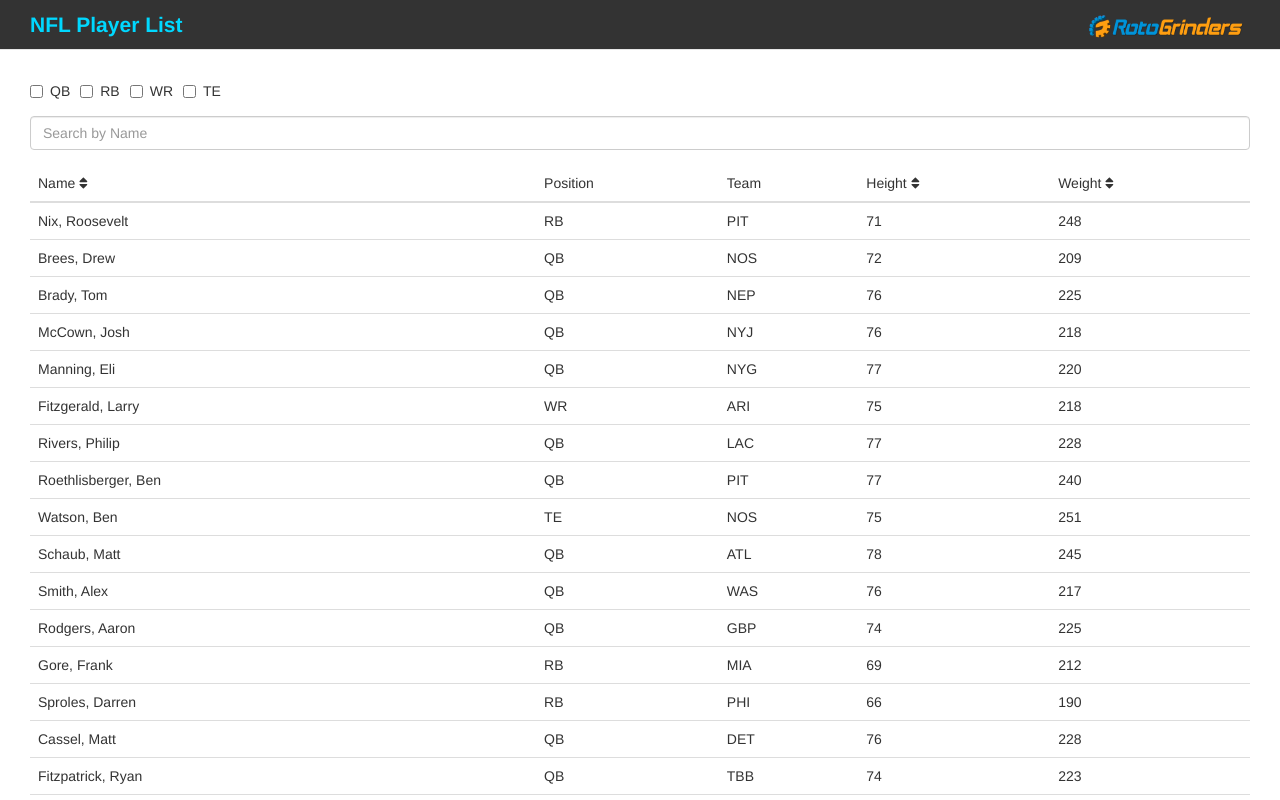
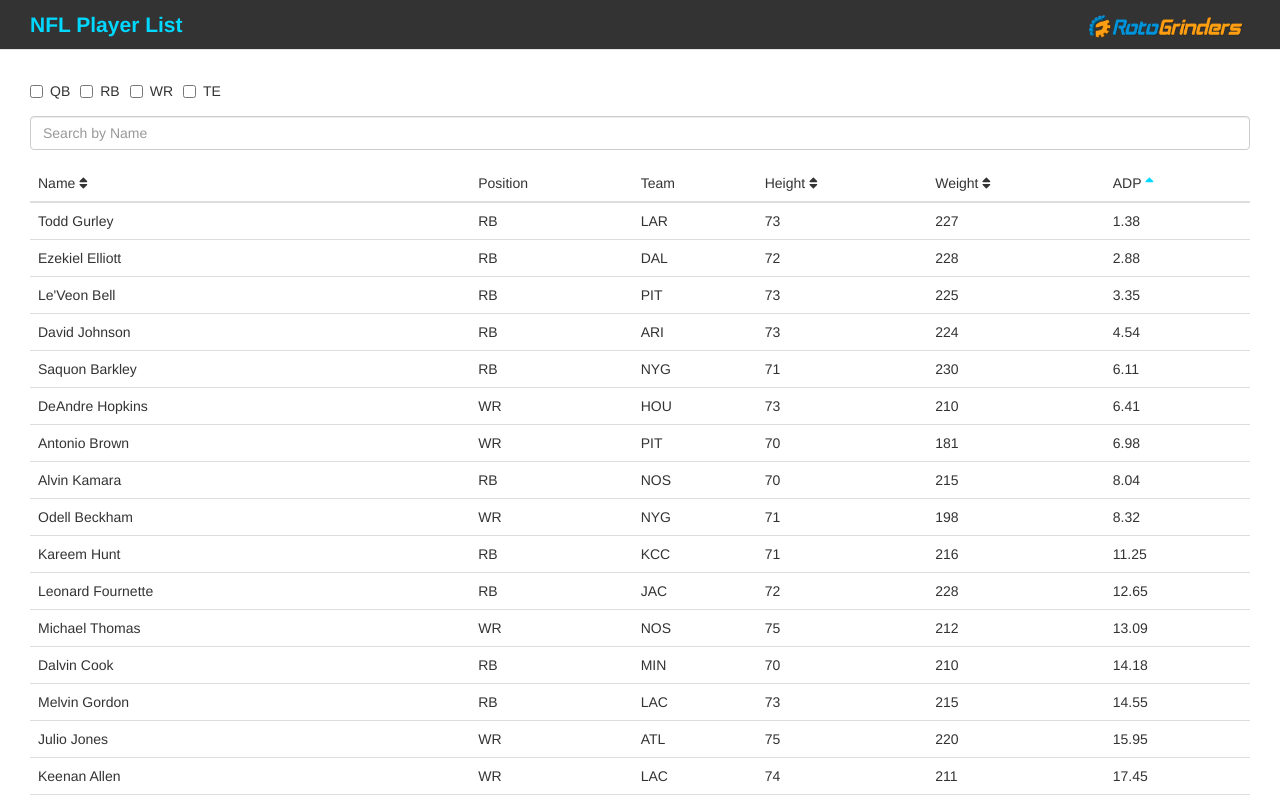
Before and after one commit to jmm526/rg-coding-exercise, a React (Create React App) app: page / in a window 1280 px wide. Shown: the top 800 px of the page. Built offline with nearby package versions, Linux system fonts and the light colour scheme.

Commit message:
interview stuff

```diff
--- a/src/components/container/PlayerTableContainer/PlayerTableContainer.js
+++ b/src/components/container/PlayerTableContainer/PlayerTableContainer.js
@@ -1,25 +1,65 @@
 import React, { Component } from 'react';
 
-import { fetchPlayers } from './apiCalls';
+import { fetchPlayers, fetchADP } from './apiCalls';
 
 import PlayerTable from '../../presentational/PlayerTable';
 import PlayerTableFilters from '../../presentational/PlayerTableFilters';
+import Loading from '../../presentational/Loading';
 
 class PlayerTableContainer extends Component {
   state = {
-    players: []
+    players: [],
+    sortColumn: null,
+    sortUp: true,
   }
+
   componentDidMount = async () => {
     const players = await fetchPlayers();
-    this.setState({ players });
+    const ADP = await fetchADP();
+    const newNamePlayers = players.map(player => {
+      const nameArr = player.name.split(', ')
+      player.name = nameArr[1] + ' ' + nameArr[0]
+
+      let adpFound = false
+      ADP.forEach(adp => {
+        if (player.id === adp.id) {
+          player.adp = Number(adp.averagePick)
+          adpFound = true
+        }
+      })
+      if (!adpFound) {
+        player.adp = 400
+      }
+      return player
+    })
+
+    this.setState({ ...this.state, players: newNamePlayers.sort(this.compareADP), sortColumn: 'ADP', sortUp: true });
   }
+
+  compareADP(a, b) {
+    if (a.adp > b.adp) return 1
+    if (a.adp < b.adp) return -1
+    return 0
+  }
+
+  onSort = async (evt) => {
+    console.log(evt.target)
+    if (this.state.sortColumn !== evt.target.name) {
+      await this.setState({...this.state, sortColumn: evt.target.name, sortUp: true})
+    } else {
+      await this.setState({...this.state, sortUp: !this.state.sortUp})
+    }
+  }
+
   render() {
     const { players } = this.state;
     return (
+      players.length ?
       <div>
         <PlayerTableFilters />
-        <PlayerTable players={players} />
-      </div>
+        <PlayerTable players={players} onSort={this.onSort} sortColumn={this.state.sortColumn} sortUp={this.state.sortUp} />
+      </div> :
+      <Loading />
     );
   }
 }
--- /dev/null
+++ b/src/components/presentational/DynamicSortingIcon/DynamicSortingIcon.css
@@ -0,0 +1,7 @@
+.my-sorting-icon {
+  cursor: pointer
+}
+
+.selected-color-sorting {
+  color: #00d8ff;
+}
--- /dev/null
+++ b/src/components/presentational/DynamicSortingIcon/DynamicSortingIcon.js
@@ -0,0 +1,19 @@
+import React from 'react';
+import { FontAwesomeIcon } from '@fortawesome/react-fontawesome';
+
+import './DynamicSortingIcon.css';
+
+const DynamicSortingIcon = (props) => {
+  const {sortColumn, sortUp, onSort, name} = props
+  let icon = 'sort'
+  let sClassName = 'my-sorting-icon '
+  if (sortColumn === name) {
+    sClassName = sClassName + 'selected-color-sorting'
+    sortUp ? icon = 'sort-up' : icon = 'sort-down'
+  }
+  return (
+      <FontAwesomeIcon className={sClassName} icon={icon} onClick={onSort} name={name}/>
+  );
+}
+
+export default DynamicSortingIcon;
--- /dev/null
+++ b/src/components/presentational/DynamicSortingIcon/index.js
@@ -0,0 +1 @@
+export { default } from './DynamicSortingIcon';
--- a/src/components/presentational/PlayerRow/PlayerRow.js
+++ b/src/components/presentational/PlayerRow/PlayerRow.js
@@ -9,6 +9,7 @@ const PlayerRow = ({ player }) => {
       <td>{player.team}</td>
       <td>{player.height}</td>
       <td>{player.weight}</td>
+      <td>{player.adp}</td>
     </tr>
   )
 }
--- a/src/components/presentational/PlayerTable/PlayerTable.js
+++ b/src/components/presentational/PlayerTable/PlayerTable.js
@@ -4,17 +4,19 @@ import Proptypes from 'prop-types';
 import { FontAwesomeIcon } from '@fortawesome/react-fontawesome';
 
 import PlayerRow from '../PlayerRow';
+import DynamicSortingIcon from '../DynamicSortingIcon'
 
-const PlayerTable = ({ players }) => {
+const PlayerTable = ({ players, onSort, sortColumn, sortUp }) => {
   return (
     <Table responsive>
       <thead>
         <tr>
-          <th>Name <FontAwesomeIcon icon="sort" /></th>
+          <th>Name <DynamicSortingIcon name='Name' onSort={onSort} sortColumn={sortColumn} sortUp={sortUp}/></th>
           <th>Position</th>
           <th>Team</th>
-          <th>Height <FontAwesomeIcon icon="sort" /></th>
-          <th>Weight <FontAwesomeIcon icon="sort" /></th>
+          <th>Height <DynamicSortingIcon  name='Height' onSort={onSort} sortColumn={sortColumn} sortUp={sortUp}/></th>
+          <th>Weight <DynamicSortingIcon  name='Weight' onSort={onSort} sortColumn={sortColumn} sortUp={sortUp}/></th>
+          <th>ADP <DynamicSortingIcon     name='ADP' onSort={onSort} sortColumn={sortColumn} sortUp={sortUp}/></th>
         </tr>
       </thead>
       <tbody>
```
